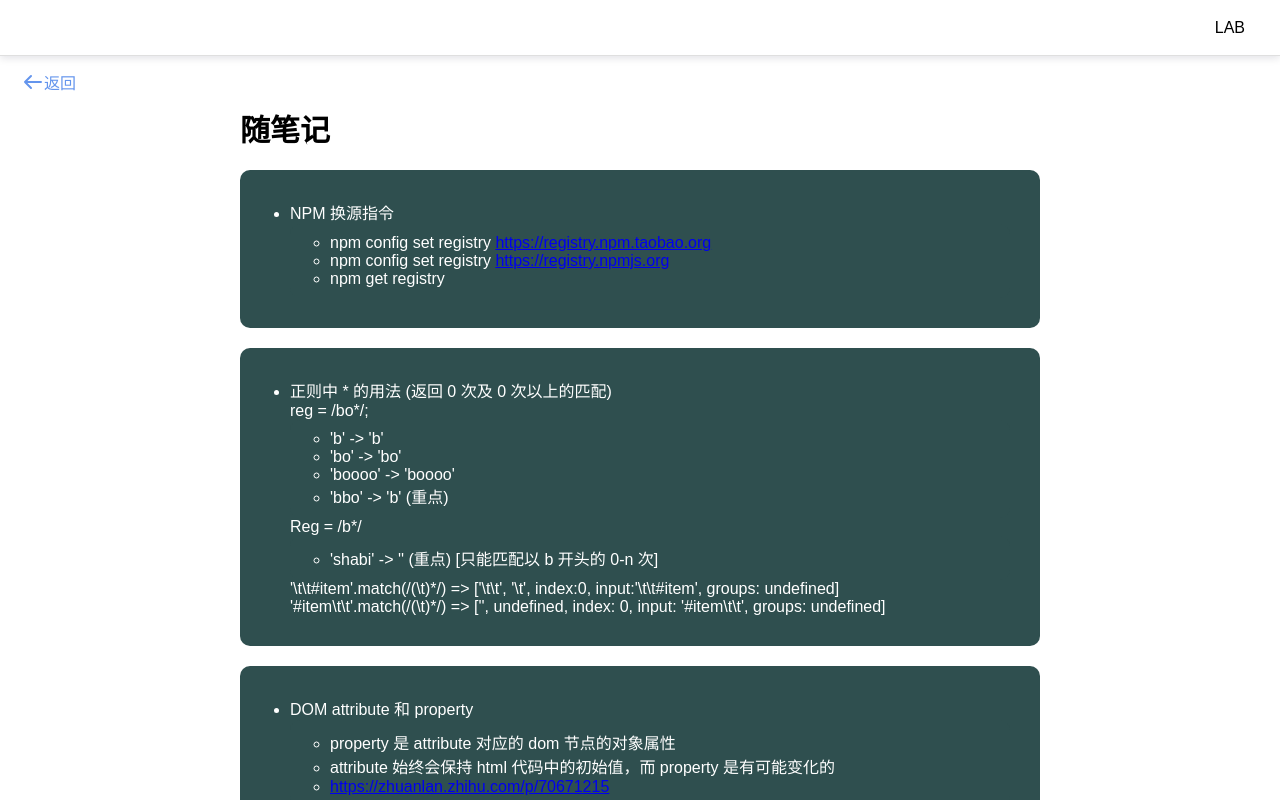
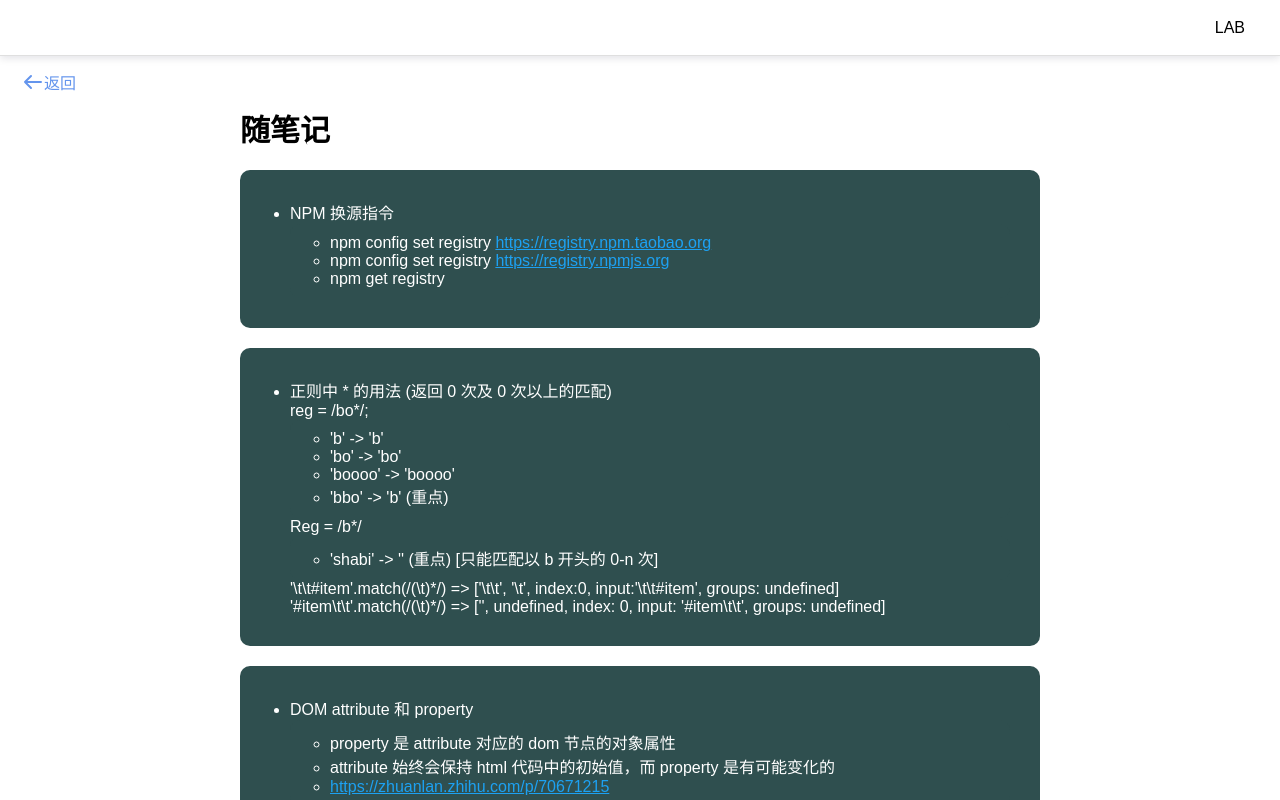
Before and after one commit to gotoo123/Just4u, a React app: page /#/blog/note in a window 1280 px wide. Shown: the top 800 px of the page. Built offline with nearby package versions, Linux system fonts and the light colour scheme.

Commit message:
fix: blog页面样式调整

```diff
--- a/src/component/markdown/markdown.less
+++ b/src/component/markdown/markdown.less
@@ -31,5 +31,9 @@
       padding: 10px;
       border-radius: 5px;
     }
+
+    a {
+      color: #1da1f2;
+    }
   }
 }
```
